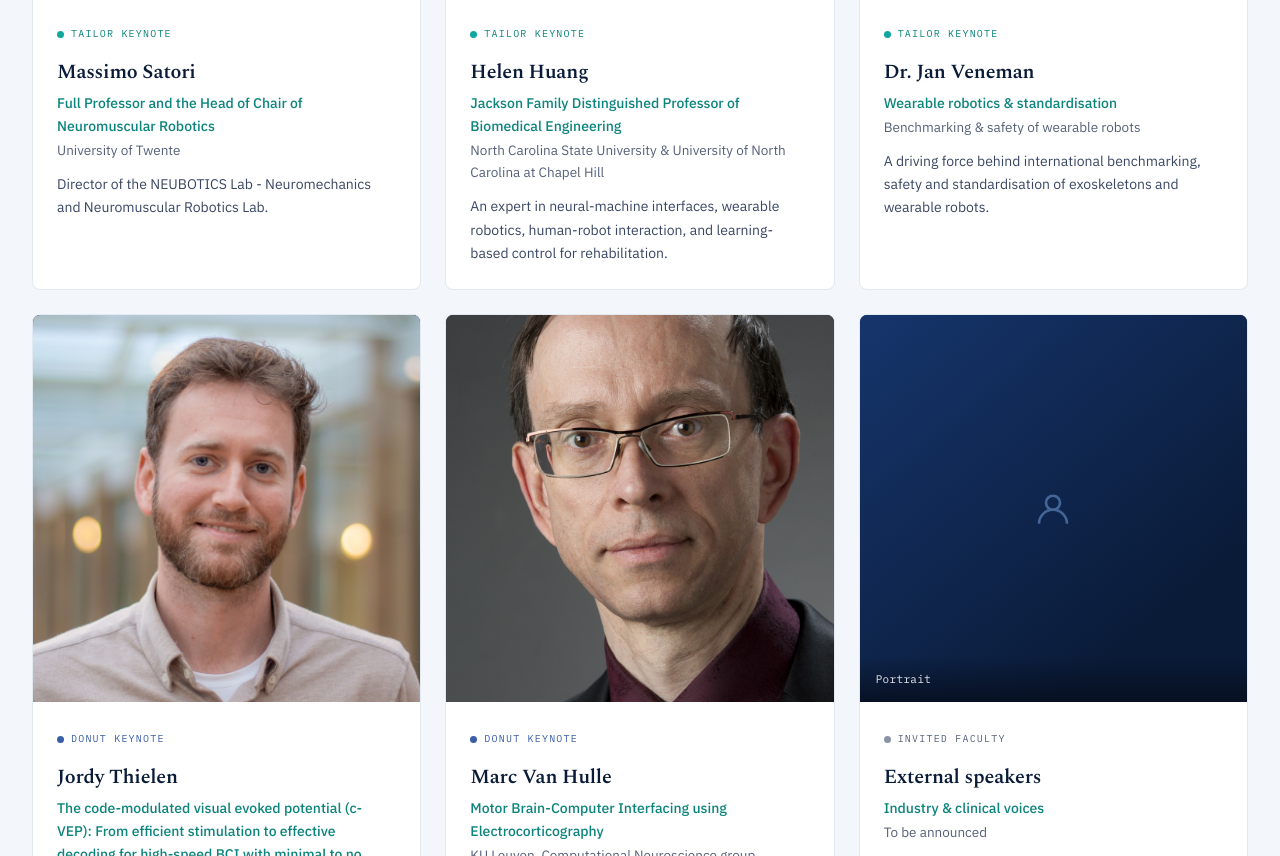
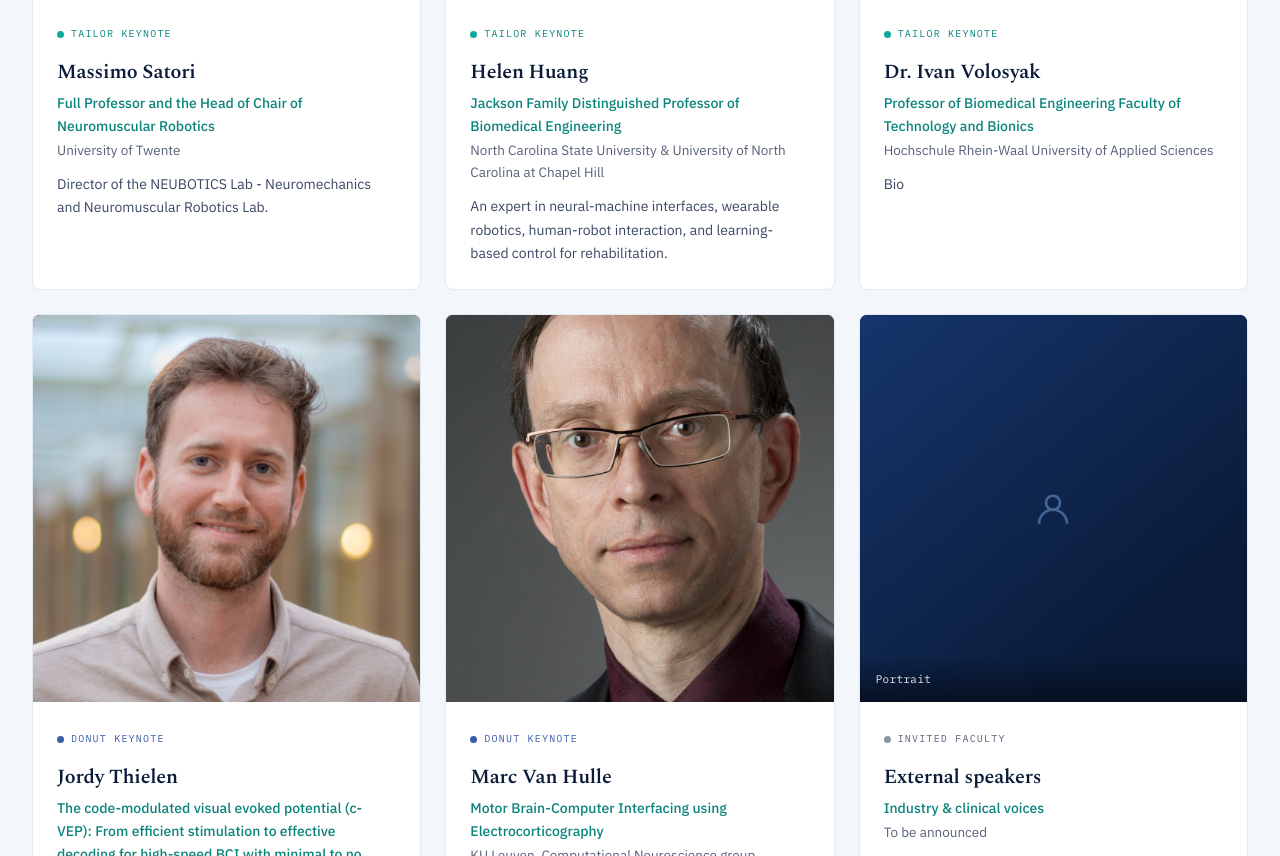
Before and after one commit to bridgingminds2027/bridging-minds-machines-2027, a plain HTML site: page index.html in a window 1280 px wide. Shown: the part 8736-9592 px from the top of the page. Drawn offline with nearby package versions, Linux system fonts and the light colour scheme.

Commit message:
Update index.html

```diff
--- a/index.html
+++ b/index.html
@@ -958,16 +958,16 @@ p.lead,
 <span class="net-tag nt-tailor">
 <span class="d"></span>TAILOR keynote
           </span>
-<h3>Dr. Jan Veneman</h3>
+<h3>Dr. Ivan Volosyak</h3>
 <p class="role">
-            Wearable robotics &amp; standardisation
+            Professor of Biomedical Engineering
+            Faculty of Technology and Bionics
           </p>
 <p class="aff">
-            Benchmarking &amp; safety of wearable robots
+            Hochschule Rhein-Waal University of Applied Sciences
           </p>
 <p class="bio">
-            A driving force behind international benchmarking, safety and
-            standardisation of exoskeletons and wearable robots.
+            Bio
           </p>
 </div>
 </div>
```
